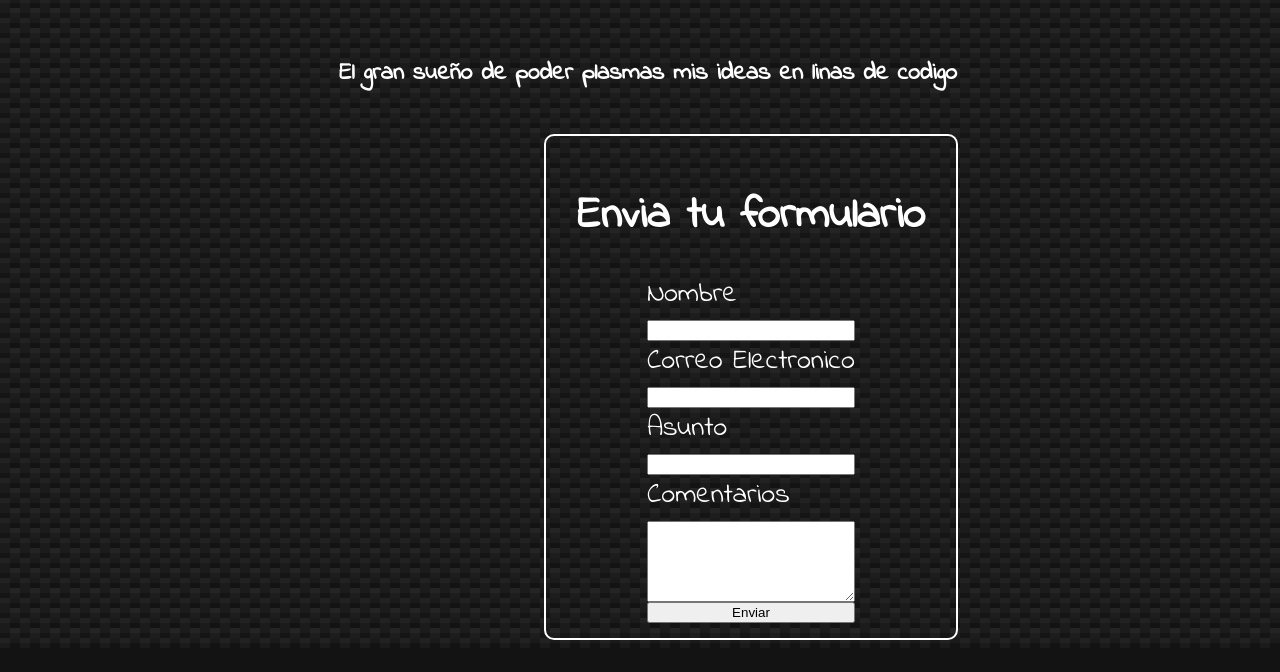
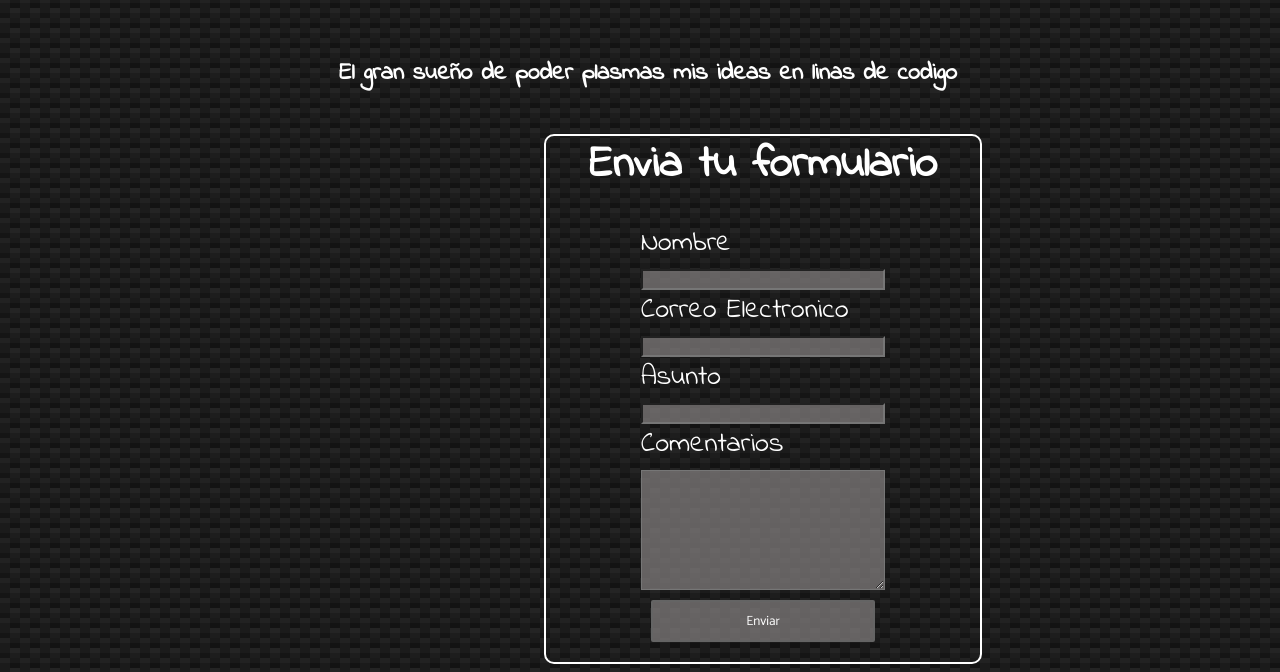
Before and after one commit to Juan-Cutiva/portafolio, a website built with Vite: page index.html in a window 1280 px wide. Shown: the part 1927-2599 px from the top of the page. Before the commit the page ends 2575 px from the top, so only its background shows below. Built offline with nearby package versions, Linux system fonts and the light colour scheme; files whose address does not match are found by name.

Commit message:
Mejora del footer

```diff
--- a/index.html
+++ b/index.html
@@ -77,7 +77,7 @@
           <label for="comments">Comentarios</label>
           <textarea name="comments" id="" cols="15" rows="5"></textarea>
 
-          <input type="submit" value="Enviar">
+          <input id="enviar" type="submit" value="Enviar">
         </form>
       </div>
     </section>
--- a/style.css
+++ b/style.css
@@ -150,13 +150,13 @@ img {
     height: 506px;
     font-family: "Indie Flower";
     font-size: 30px;
-    box-sizing: border-box;
     border: 2px white solid;
     margin: 8px 33.5pc;
     padding: 10px;
     border-radius: 10px;
     display: flex;
     color: white;
+    justify-content: flex-end;
     flex-direction: column;
     align-items: center;
 }
@@ -182,3 +182,35 @@ img {
     justify-content: center;
     align-items: stretch;
 }
+
+#footer2 input {
+    background: #7d7a7ac2;
+    color: white    ;
+}
+
+#enviar{
+    border-radius: 2px;
+    transition: .3s;
+    user-select: none;
+    font-family: "Catamaran", sans-serif;
+    background:rgba(203, 199, 199, 0.845);
+    border: 2px solid rgb(100, 100, 100);
+    padding: 8px;
+    margin: 10px;
+}
+
+#enviar:hover{
+    background:rgb(94, 94, 94);
+    user-select: none;
+}
+#enviar:active{
+    transform: scale(0.9);
+    user-select: none;
+}
+
+textarea {
+    width: 238px;
+    height: 114px;
+    background: #7d7a7ac2;
+    color: white;
+}
```
